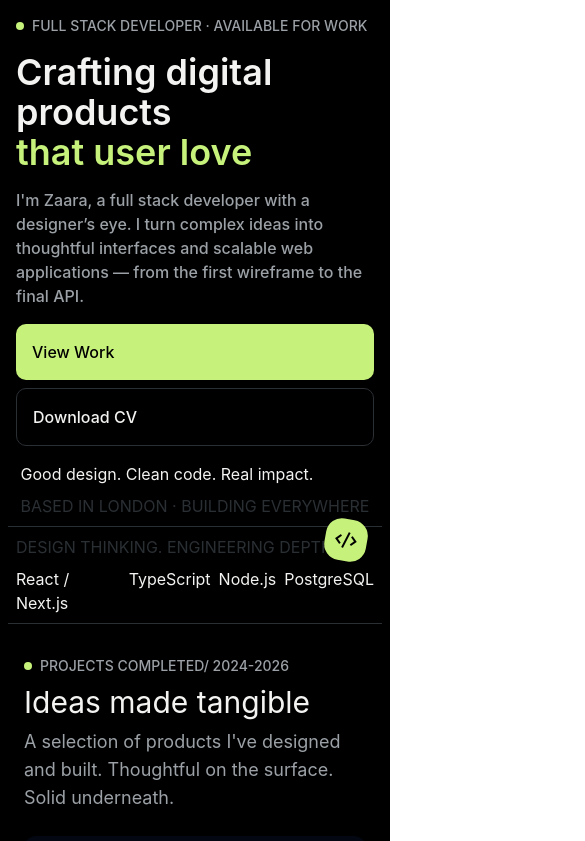
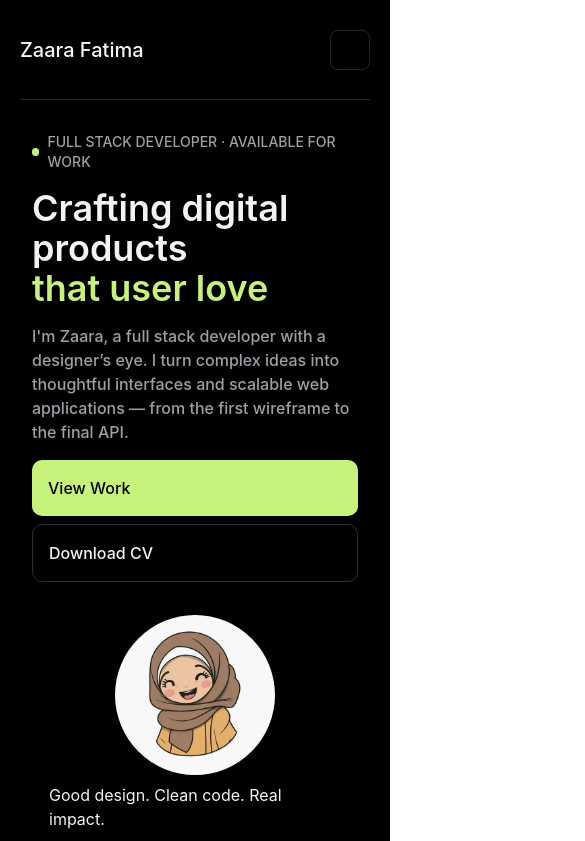
Before and after one commit to Zaara-Fatima/Portfolio, a React (Vite) app: page / in a window 390 px wide. Shown: the top 841 px of the page, 585 px wide, since content can reach past the window. Built offline with nearby package versions, Linux system fonts and the light colour scheme.

Commit message:
initial Files

```diff
--- a/src/assets/assets.jsx
+++ b/src/assets/assets.jsx
@@ -3,6 +3,7 @@ import project2 from "./project2.png";
 import project3 from "./project3.png";
 import project4 from "./project4.png";
 import project5 from "./project5.png";
+import pfp from "./pfp.jpg"
 
 export const Icons = {
   figma: ({ className }) => (
@@ -51,4 +52,4 @@ instagram:({className})=>(
   )
 };
 
-export const projectImgs = [project1, project2, project3, project4, project5];
+export const projectImgs = [project1, project2, project3, project4, project5 ,pfp];
--- a/src/components/Contact.jsx
+++ b/src/components/Contact.jsx
@@ -21,16 +21,15 @@ export const Contact = () => {
   };
 
   return (
-    <section className="w-full flex flex-col items-center bg-black p-2">
-      <div className="flex flex-col gap-4 p-2 max-w-xl">
-        <div className="flex items-center gap-2">
-          <span className="bg-[#C6F27B] rounded-full h-2 w-2" />
+    <section className="max-auto w-full  flex flex-col items-center bg-[#14171A] " id="Contact">
+      <div className="grid grid-cols-1 gap-10 py-16 md:grid-cols-[1fr_380px] md:gap-24 md:pb-18 md:pt-18">
+        <div className="flex flex-col">
+          <div className="flex  items-center gap-2"><span className="bg-[#C6F27B] rounded-full h-2 w-2" />
           <h2 className="text-[#9BA1A6] text-sm font-medium">
             Have something in mind?
-          </h2>
-        </div>
+          </h2></div>
 
-        <div>
+          <div>
           <h1 className="text-3xl font-bold text-white">
             Let's build something worth using.
           </h1>
@@ -38,10 +37,14 @@ export const Contact = () => {
             href="mailto:banoshabeena318@gmail.com"
             className="flex gap-2 items-center text-[#C6F27B] hover:underline w-fit"
           >
-            <p>banoshabeena318@gmail.com</p>
-            <span className="material-symbols-outlined">arrow_outward</span>
+            <div className="flex gap-2"><p>banoshabeena318@gmail.com</p>
+            <span className="material-symbols-outlined">arrow_outward</span></div>
+
           </a>
         </div>
+        </div>
+
+
 
         <div>
           <p className="text-white font-medium">A little signal. No noise.</p>
@@ -51,7 +54,7 @@ export const Contact = () => {
           </p>
           <form
             onSubmit={onSubmit}
-            className="mt-5 flex items-center gap-2 rounded-xl border  bg-[##23272a] p-1"
+            className="mt-5 flex items-center gap-2 rounded-xl border border-[#1A1D21]  bg-[#0C0E10] p-1"
           >
             <label htmlFor="email" className="sr-only">
               Email address
@@ -83,7 +86,8 @@ export const Contact = () => {
           </p>
         </div>
 
-        <div className="flex flex-col gap-5 border-t  py-8 text-xs text-[#9BA1A6] md:flex-row md:items-center md:justify-between">
+
+      </div><div className="flex flex-col gap-5 border-t  py-8 text-xs text-[#9BA1A6] md:flex-row md:items-center md:justify-between">
           <div className="flex items-center gap-4">
             <span>© 2026 Zaara Fatima. All rights reserved.</span>
           </div>
@@ -105,7 +109,6 @@ export const Contact = () => {
             ))}
           </ul>
         </div>
-      </div>
     </section>
   );
 };
--- a/src/components/Featured.jsx
+++ b/src/components/Featured.jsx
@@ -66,8 +66,8 @@ const projects = [
 ];
 export const Featured = () => {
   return (
-    <section className="w-full flex flex-col gap-2 bg-black p-6">
-      <div className="flex items-center gap-2">
+    <section className="w-full flex flex-col  gap-2 bg-black p-10 border border-y-[#1D2125] " id="Featured">
+      <div className="flex items-center gap-2 ">
         <span className="bg-[#C6F27B] rounded-full h-2 w-2" />
         <h3 className="text-[#9BA1A6] text-sm font-medium">
           PROJECTS COMPLETED/ 2024-2026
@@ -81,7 +81,7 @@ export const Featured = () => {
           surface. Solid underneath.
         </p>
       </div>
-      <div>
+      <div className="grid grid-cols-1 md:grid-cols-2 p-2 gap-6">
         {projects.map((project) => (
           <ProjectCards
             key={project.title}
--- a/src/components/Introduction.jsx
+++ b/src/components/Introduction.jsx
@@ -1,10 +1,12 @@
 import React from "react";
 import { Button } from "../utils/Button";
+import { projectImgs } from "../assets/assets";
 
 export const Introduction = () => {
   return (
-    <section className="w-full flex flex-col items-center  bg-black p-2 ">
-      <div className="flex flex-col gap-4 p-2 max-w-xl">
+    <section className="w-full flex flex-col items-center  bg-black p-6 " id="About">
+      <div className="grid grid-cols-1 md:grid-cols-2">
+        <div className="flex flex-col gap-4 p-2 max-w-auto">
           <div className="flex items-center gap-2">
             <span className="bg-[#C6F27B] rounded-full h-2 w-2" />
             <h2 className="text-[#9BA1A6] text-sm font-medium">
@@ -21,10 +23,10 @@ export const Introduction = () => {
           </div>
           <p className="text-[#9BA1A6] text-md font-medium">
             I'm Zaara, a full stack developer with a designer’s eye. I turn
-          complex ideas into thoughtful interfaces and scalable web applications
-          — from the first wireframe to the final API.
+            complex ideas into thoughtful interfaces and scalable web
+            applications — from the first wireframe to the final API.
           </p>
-        <div className="flex flex-col gap-2">
+          <div className="flex flex-col gap-2 max-w-sm">
             <Button
               text="View Work"
               className="text-black bg-[#C6F27B] cursor-pointer rounded-[10px] text-md font-medium"
@@ -35,7 +37,12 @@ export const Introduction = () => {
             />
           </div>
         </div>
-      <div className="flex flex-col gap-2 p-2 max-w-xl">
+
+        <div>
+          <div className="flex flex-col gap-2 p-6 max-w-auto items-center border border-b-[#2A2F34]">
+            <div >
+            <img src={projectImgs[5]} alt="pfp" className="rounded-full w-40 h-40 max-w-60 max-h-60 object-cover"/>
+          </div>
             <p className="text-md text-[#F3F4F1]">
               Good design. Clean code. Real impact.
             </p>
@@ -43,11 +50,13 @@ export const Introduction = () => {
               BASED IN LONDON · BUILDING EVERYWHERE
             </p>
           </div>
-      <div className="border-y border-[#2A2F34] w-full flex flex-col gap-2 p-2 max-w-xl relative">
+          <div className="border-t border-[#2A2F34] w-full flex flex-col gap-2 p-2 max-w-auto relative ">
             <div className="absolute top-[-8%] right-[4%] grid h-10.5 w-10.5 rotate-10 place-items-center rounded-2xl bg-[#C6F27B] ">
               <span class="material-symbols-outlined">code_xml</span>
             </div>
-        <p className="text-[#2A2F34]">DESIGN THINKING. ENGINEERING DEPTH.</p>
+            <p className="text-[#2A2F34]">
+              DESIGN THINKING. ENGINEERING DEPTH.
+            </p>
             <ul className="text-[#F3F4F1] flex gap-2 ">
               <li>React / Next.js</li>
               <li>TypeScript</li>
@@ -55,6 +64,8 @@ export const Introduction = () => {
               <li>PostgreSQL</li>
             </ul>
           </div>
+        </div>
+      </div>
     </section>
   );
 };
--- a/src/components/header.jsx
+++ b/src/components/header.jsx
@@ -0,0 +1,75 @@
+import { useState } from 'react'
+
+
+const links = [
+  { label: 'Work', href: '#Featured' },
+  { label: 'About', href: '#About' },
+  { label: 'Services', href: '#Skills' },
+  { label: 'Contact', href: '#Contact' },
+]
+
+export default function header() {
+  const [open, setOpen] = useState(false)
+
+  return (
+    <header id="top" className="mx-auto w-full px-5 md:px-20 bg-black">
+      <div className="relative flex h-25 items-center justify-between border-b border-[#23282d] md:h-26 ">
+        <h1 className='text-[20px] font-medium text-[#f4f5f4]'>Zaara Fatima</h1>
+        <nav className="hidden items-center gap-9 md:flex" aria-label="Main">
+          {links.map((l) => (
+            <a key={l.label} href={l.href} className="text-sm text-[#9ca3a8] transition-colors hover:text-[#f4f5f4]">
+              {l.label}
+            </a>
+          ))}
+          <a
+            href="#contact"
+            className="ml-1 inline-flex h-12 items-center gap-4 rounded-lg bg-[#c8f26f] px-5 text-sm font-semibold text-[#0c0e10] transition-opacity hover:opacity-90"
+          >
+            Hire Me
+            <span className="material-symbols-outlined">
+                arrow_forward_ios
+              </span>
+          </a>
+        </nav>
+
+        <button
+          type="button"
+          className="grid h-10 w-10 place-items-center rounded-lg border border-[#23282d] md:hidden"
+          aria-label={open ? 'Close menu' : 'Open menu'}
+          aria-expanded={open}
+          onClick={() => setOpen((v) => !v)}
+        >
+          {open ? "close" : "menu" }
+        </button>
+
+        {open && (
+          <nav
+            className="absolute inset-x-0 top-full z-20 flex flex-col gap-1 rounded-b-xl border border-[#23282d] bg-[#14171a] p-3 md:hidden"
+            aria-label="Mobile"
+          >
+            {links.map((l) => (
+              <a
+                key={l.label}
+                href={l.href}
+                onClick={() => setOpen(false)}
+                className="rounded-lg px-3 py-3 text-sm text-[#9ca3a8] hover:bg-soft hover:text-[#f4f5f4]"
+              >
+                {l.label}
+              </a>
+            ))}
+            <a
+              href="#contact"
+              onClick={() => setOpen(false)}
+              className="mt-1 inline-flex h-11 items-center justify-center gap-3 rounded-lg bg-[#c8f26f] text-sm font-semibold text-[#0c0e10]"
+            >
+              Hire Me
+              <span className="material-symbols-outlined">
+                arrow_forward_ios
+              </span>
+            </a>
+          </nav>
+        )}
+      </div>
+    </header>
+  )
+}
--- a/src/page/MainPage.jsx
+++ b/src/page/MainPage.jsx
@@ -3,14 +3,18 @@ import { Introduction } from '../components/introduction'
 import { Featured } from '../components/Featured'
 import { Skills } from '../components/Skills'
 import {Contact} from '../components/Contact'
+import Header from '../components/Header'
 
 export const MainPage = () => {
   return (
-    <div>
-        <Introduction/>
-        <Featured/>
-        <Skills/>
-        <Contact/>
-    </div>
+    <div className="min-h-screen bg-ink text-fg">
+          <Header />
+          <main>
+            <Introduction/>
+            <Featured/>
+            <Skills />
+            <Contact />
+          </main>
+        </div>
   )
 }
```
Also changed, not shown: src/components/Skills.jsx (+14 -14 lines), src/assets/pfp.jpg (added). Lines whose indentation alone changed are shown as unchanged.
